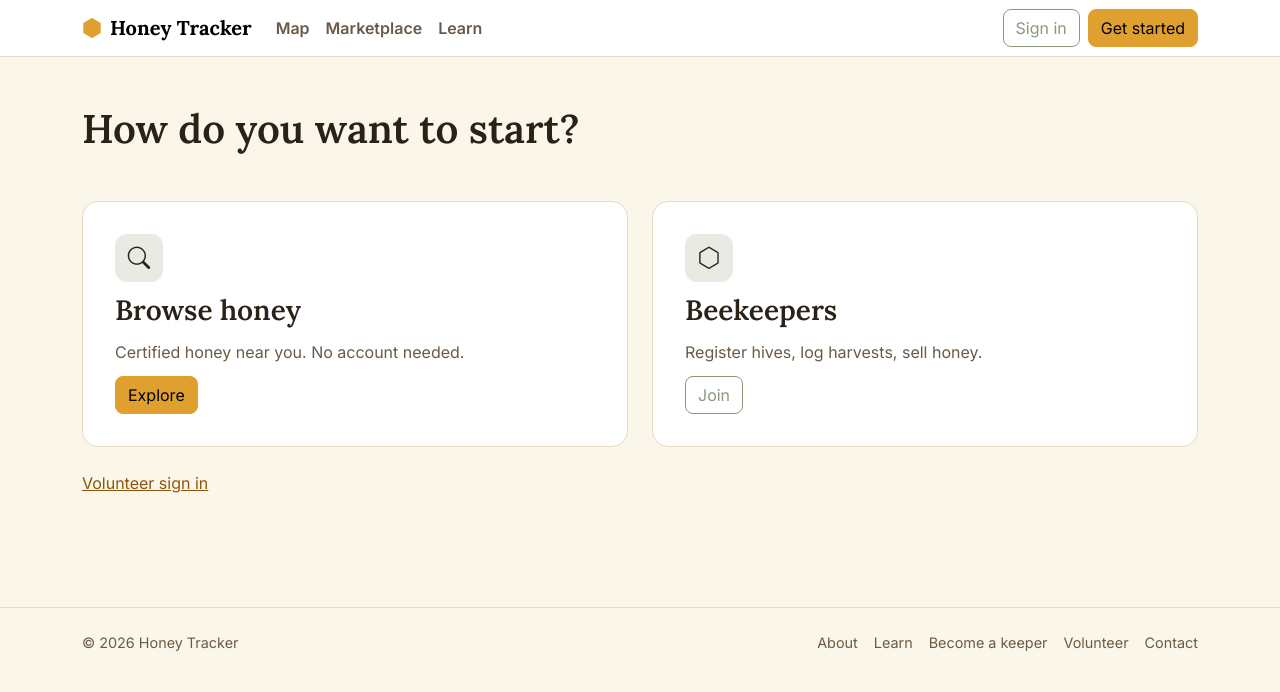
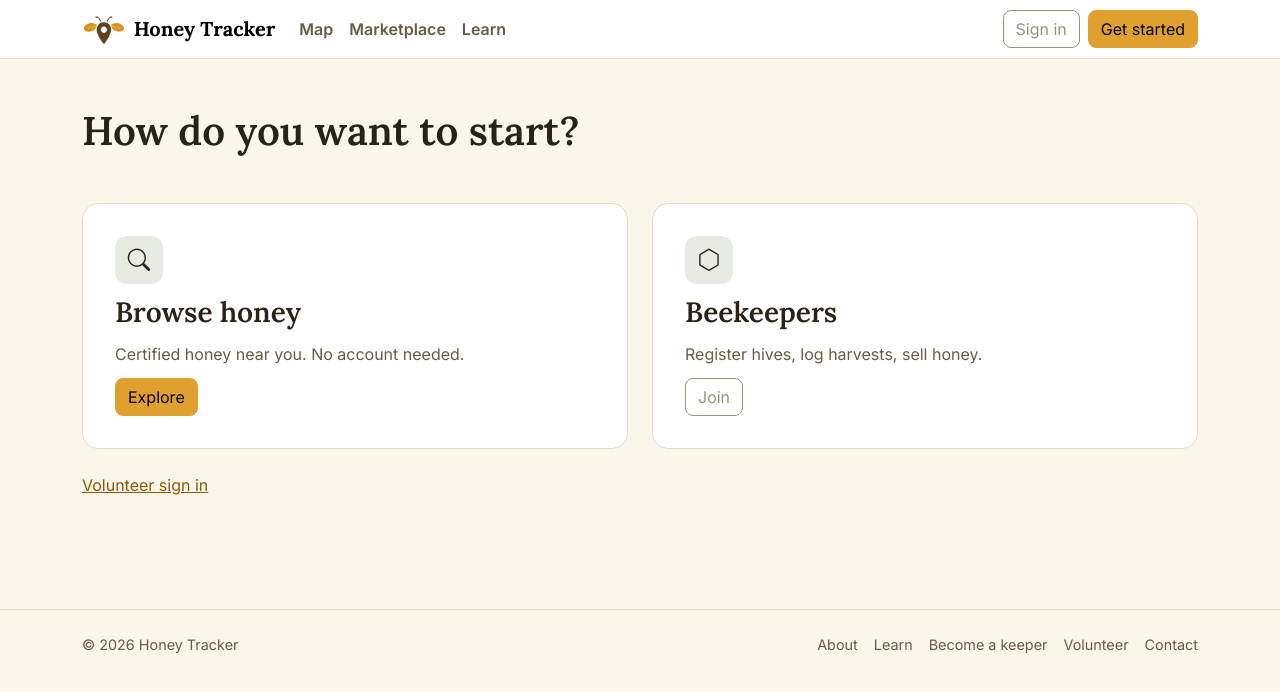
Before and after one commit to jimenezeljay/Honey-Tracer-Project, a website: page get-started.html in a window 1280 px wide. Drawn offline with nearby package versions, Linux system fonts and the light colour scheme.

Commit message:
Add bee logo to navbar and browser tab
Replaces the placeholder hexagon icon next to "Honey Tracker" with the
bee logo on all four built pages, and adds a 64px favicon made from it.

Co-Authored-By: Claude Opus 5.5 <noreply@anthropic.com>
Claude-Session: https://claude.ai/code/session_011dsSbTcaxwUsqeUo5yqZWC

```diff
--- a/get-started.html
+++ b/get-started.html
@@ -4,6 +4,7 @@
   <meta charset="utf-8">
   <meta name="viewport" content="width=device-width, initial-scale=1">
   <title>Get started · Honey Tracker</title>
+  <link rel="icon" type="image/png" href="images/favicon.png">
 
   <!-- Fonts -->
   <link rel="preconnect" href="https://fonts.googleapis.com">
@@ -19,7 +20,7 @@
 
   <nav class="navbar navbar-expand-lg site-nav">
     <div class="container">
-      <a class="navbar-brand" href="index.html"><i class="bi bi-hexagon-fill" aria-hidden="true"></i> Honey Tracker</a>
+      <a class="navbar-brand" href="index.html"><img src="images/honey-tracker-logo.png" alt="" class="brand-logo"> Honey Tracker</a>
       <button class="navbar-toggler" type="button" data-bs-toggle="collapse" data-bs-target="#mainNav" aria-controls="mainNav" aria-expanded="false" aria-label="Open menu">
         <span class="navbar-toggler-icon"></span>
       </button>
--- a/scss/components/_navbar.scss
+++ b/scss/components/_navbar.scss
@@ -10,7 +10,10 @@
     align-items: center;
     gap: .5rem;
 
-    .bi { color: $amber; }
+    .brand-logo {
+      height: 2rem;
+      width: auto;
+    }
   }
 
   .nav-link {
```
Also changed, not shown: index.html (+2 -1 lines), not-found.html (+2 -1 lines), signin.html (+2 -1 lines), css/main.css, images/favicon.png (added), images/honey-tracker-logo.png (added), 1 other file.
